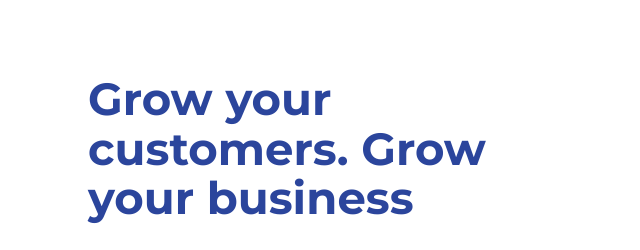
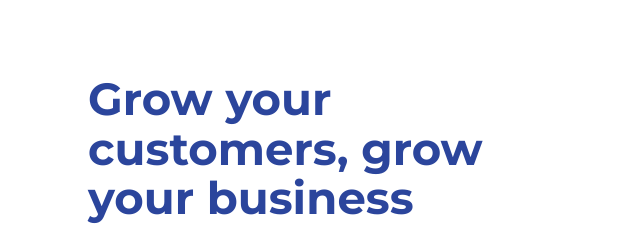
Before and after one commit to bhub-crm/bhub-crm.github.io, a plain HTML site: page index.html in a window 1280 px wide. Shown: the part 123-373 px from the top of the page, 8-648 px from the left. Drawn offline with nearby package versions, Linux system fonts and the light colour scheme.

Commit message:
Rod | tagline change

```diff
--- a/index.html
+++ b/index.html
@@ -90,7 +90,7 @@
         <section class="introduction-banner">
           <div class="row">
             <div class="txt">
-              <h1>Grow your customers. Grow your business</h1>
+              <h1>Grow your customers, grow your business</h1>
               <h6>
                 We believe in empowering sustainable relationships and solving problems in a simple and intuitive way. We are providing the right CRM tools for SMEs and Enterprises to focus on the retention and growth of their customers and business.
               </h6>
```
